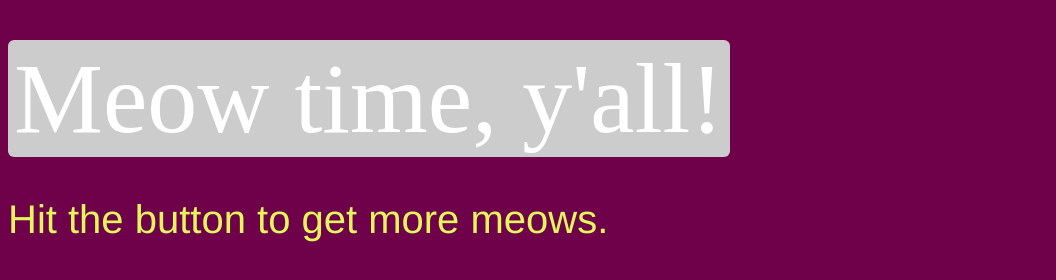
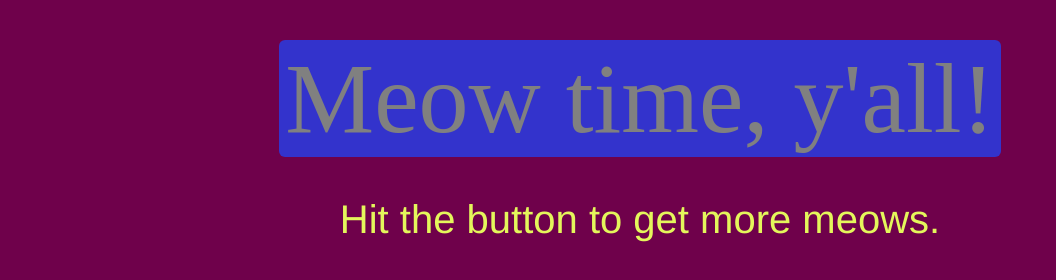
Before and after one commit to samhamm/atomfoolery, a plain HTML site: page index.html in a window 1280 px wide. Shown: the whole page, without its empty margins (0-1056 px from the left). Drawn offline with Linux system fonts and the light colour scheme.

Commit message:
style update

```diff
--- a/style.css
+++ b/style.css
@@ -3,14 +3,15 @@ background-color: #6f014b;
 color: #e4f65b;
 font-family: Helvetica, sans-serif;
 font-size: 2.5em;
+text-align: center;
 }
 
 button {
-  background-color: #ccc;
+  background-color: #33c;
  -moz-border-radius: 5px;
  -webkit-border-radius: 5px;
  border-radius:6px;
- color: #fff;
+ color: gray;
  font-family: 'Oswald';
  font-size: 2.5em;
  text-decoration: none;
```
